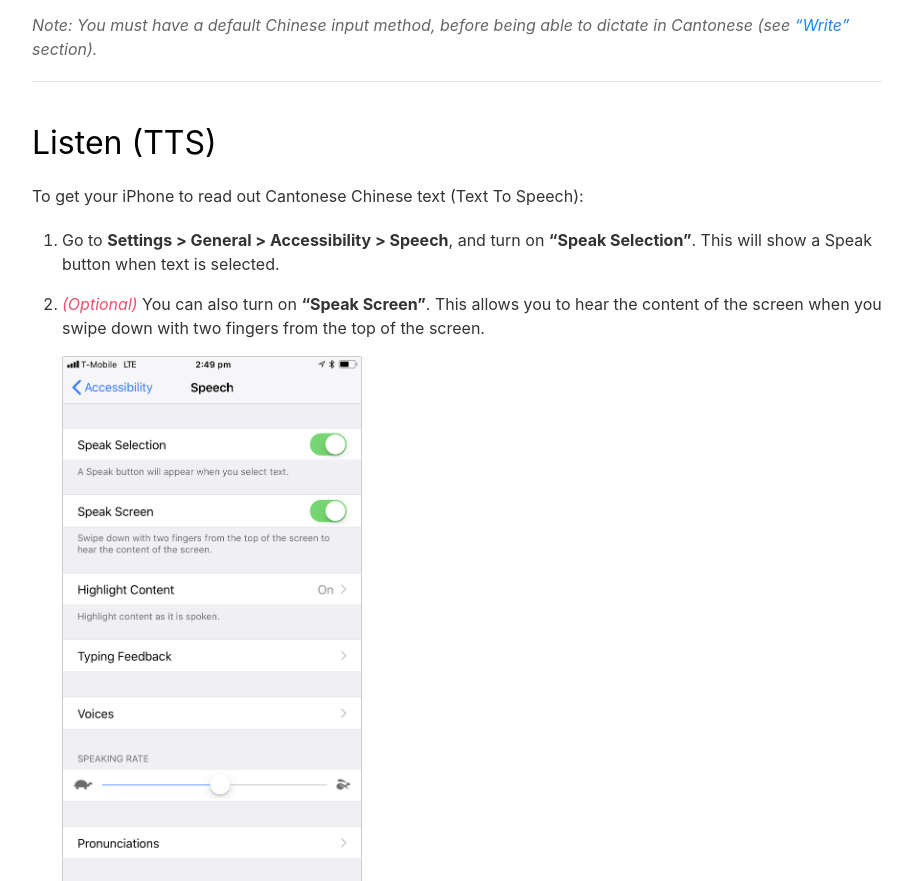
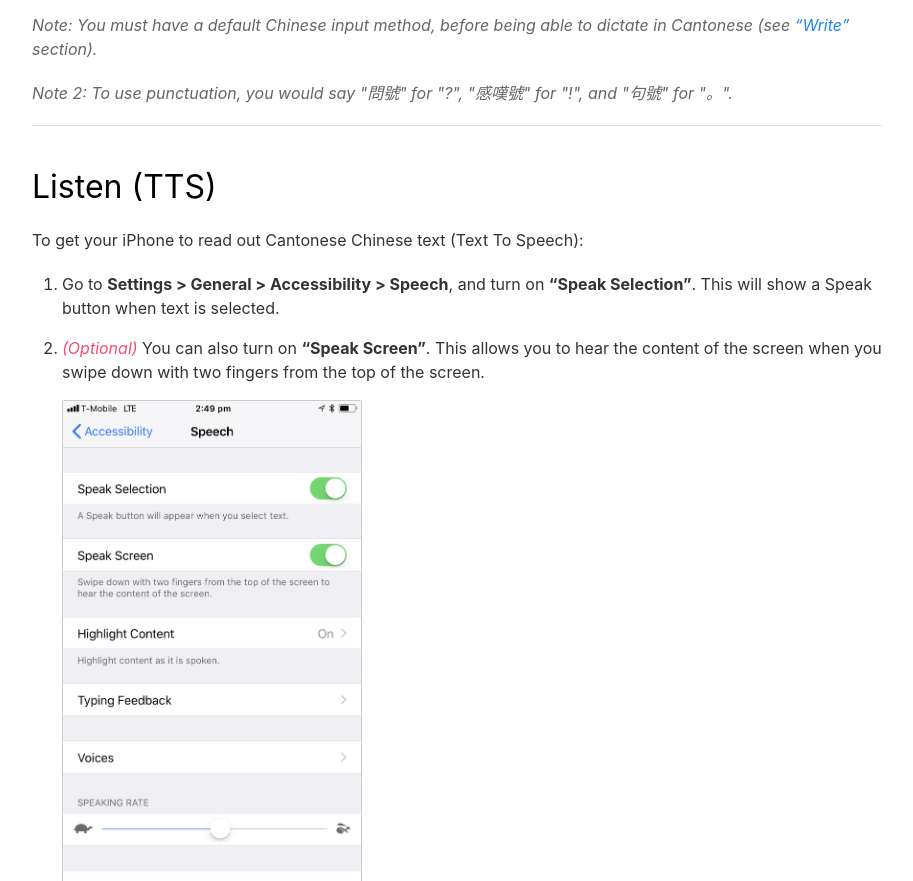
Before and after one commit to hanleyweng/cantonese-tools, a plain HTML site: page ios.html in a window 1280 px wide. Shown: the part 4691-5572 px from the top of the page, without its empty margins (183-1096 px from the left). Drawn offline with Linux system fonts and the light colour scheme.

Commit message:
Added some punctuation instructions for Cantonese dictation

```diff
--- a/ios.html
+++ b/ios.html
@@ -96,6 +96,7 @@
 	<img src="images/ios/dictate - overlay on dictation keyboard.png" alt="Image of iOS Cantonese Dictation Options overlay - on Dictation Keyboard.">
 	<div class="subnotes">
 		<p>Note: You must have a default Chinese input method, before being able to dictate in Cantonese (see <a href="#write">“Write”</a> section).</p>
+		<p>Note 2: To use punctuation, you would say "問號" for "?", "感嘆號" for "!", and "句號" for "。".</p>
 	</div>
 
 	<hr>
```
